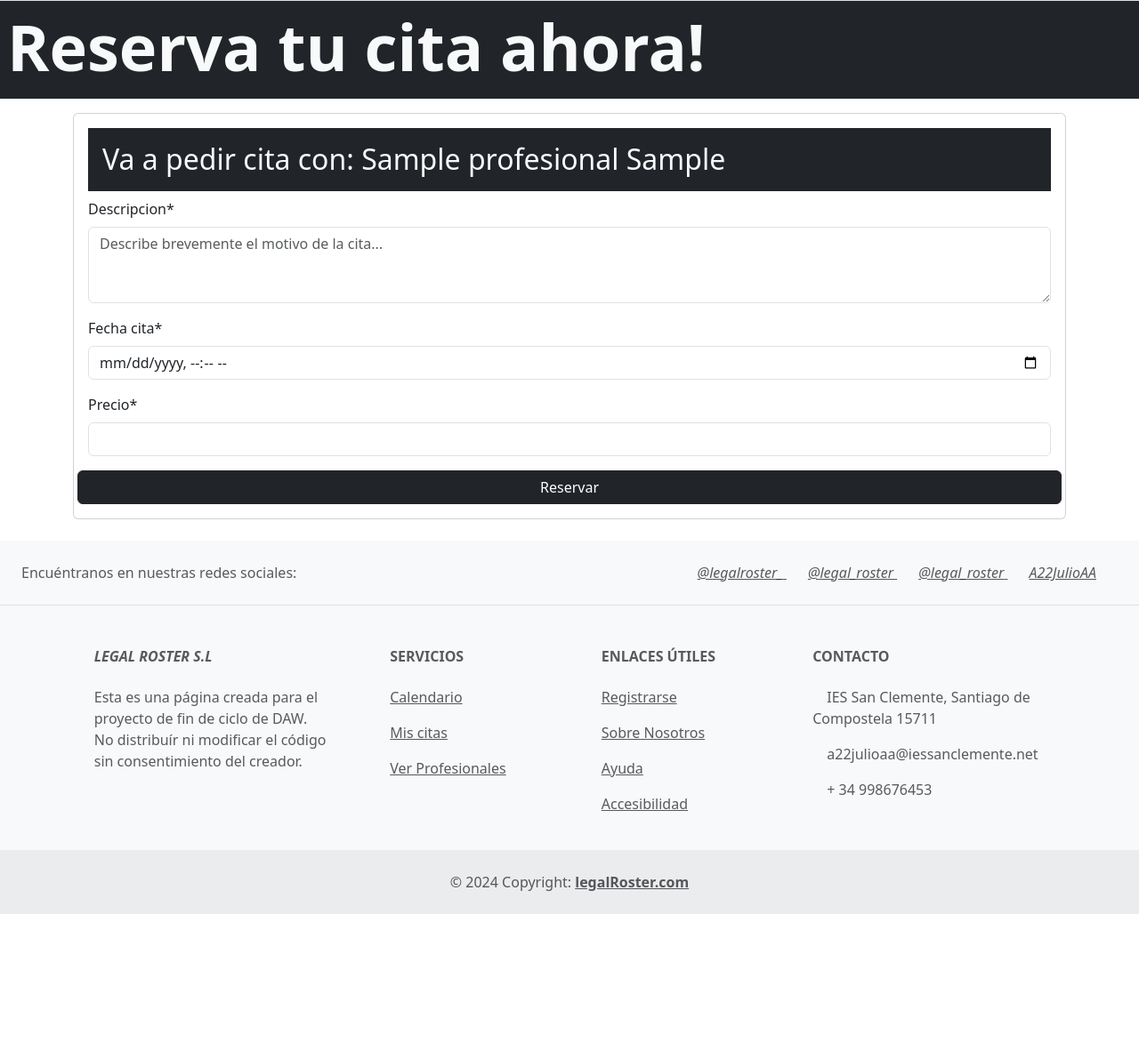
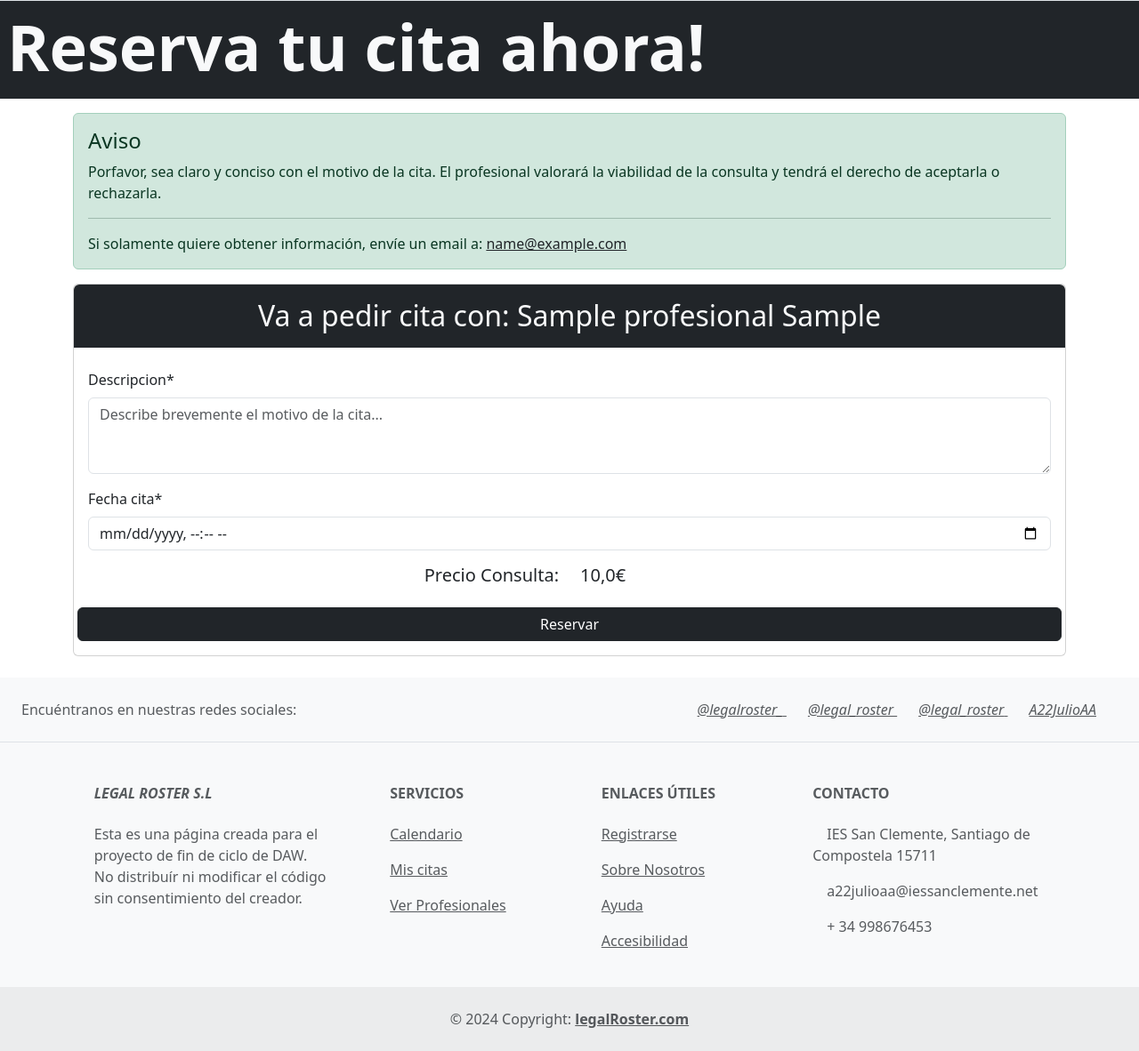
Before and after one commit to A22JulioAA/legal_code, a Django app: page /citas/agendar-cita/1/ in a window 1280 px wide. Shown: the part 154-1336 px from the top of the page at 89% size. Before the commit the page ends 1182 px from the top, so only its background shows below. Run offline with Django 5.2, Linux system fonts and the light colour scheme; a user stored in the database is signed in; tables that the repository leaves empty hold one stand-in row (values such as "Sample post"); some libraries are stand-ins or nearby versions.

Commit message:
Modificar algo del formateo de formulario de citas

```diff
--- a/citas/forms.py
+++ b/citas/forms.py
@@ -4,7 +4,7 @@ from .models import Cita
 class CitaForm(forms.ModelForm):
     class Meta:
         model = Cita
-        fields = ['descripcion', 'fecha_cita', 'precio']
+        fields = ['descripcion', 'fecha_cita']
 
         widgets = {
             'descripcion': forms.Textarea(attrs={'rows': 3, 'placeholder': 'Describe brevemente el motivo de la cita...'}),
--- a/citas/templates/agendar_cita.html
+++ b/citas/templates/agendar_cita.html
@@ -17,15 +17,33 @@ Agendar Cita
 
 {% language 'es' %} <!-- Establecer el idioma en español -->
 
+<div id="advertencia-citas" class="container mt-3">
+    <div class="alert alert-success" role="alert">
+        <h4 class="alert-heading">Aviso</h4>
+        <p>Porfavor, sea claro y conciso con el motivo de la cita. El profesional valorará la viabilidad
+            de la consulta y tendrá el derecho de aceptarla o rechazarla.
+        </p>
+        <hr>
+        <p class="mb-0">Si solamente quiere obtener información, envíe un email a: <a
+                href="mailto:{{profesional.email}}" class="text-dark">{{profesional.email}}</a></p>
+    </div>
+</div>
+
 <form method='POST' class="container mt-3">
     {% csrf_token %}
 
     <div class="card">
+        <h2 class="card-title bg-dark text-light p-3 rounded-top text-center">Va a pedir cita con:
+            {{profesional.nombre}}
+            {{profesional.apellidos}}</h2>
         <div class="card-body">
-            <h2 class="card-title bg-dark text-light p-3">Va a pedir cita con: {{profesional.nombre}}
-                {{profesional.apellidos}}</h2>
 
             {{ form | crispy }}
+
+            <div class="row mb-3">
+                <h5 class="col-6 text-end">Precio Consulta:</h5>
+                <h5 class="col-6">{{profesional.precio_consulta}}€</h5>
+            </div>
 
             <div class="row">
                 <input class="btn btn-dark float-end col-12" type="submit" value="Reservar">
--- a/citas/views.py
+++ b/citas/views.py
@@ -48,7 +48,8 @@ def agendar_cita(request, id_profesional = None):
 
         # Esto lo obtenemos para asegurarnos de que esa fecha y ese profesional estén disponibles.
         fecha_cita = request.POST['fecha_cita']
-        profesional = request.POST['profesional']
+        # profesional = request.POST['profesional']
+        profesional = Profesional.objects.filter(id = id_profesional)
 
         cita_existe = Cita.objects.filter(fecha_cita=fecha_cita, profesional=profesional).exists()
 
--- a/core/templates/core/homepage.html
+++ b/core/templates/core/homepage.html
@@ -75,7 +75,7 @@ Homepage {% endblock %} {% block css %}
   </div>
 </section> {% endcomment %}
 
-<section id="filtro_especialidades" class="container especialidades">
+<section id="especialidades" class="container especialidades">
 
 </section>
 
```
